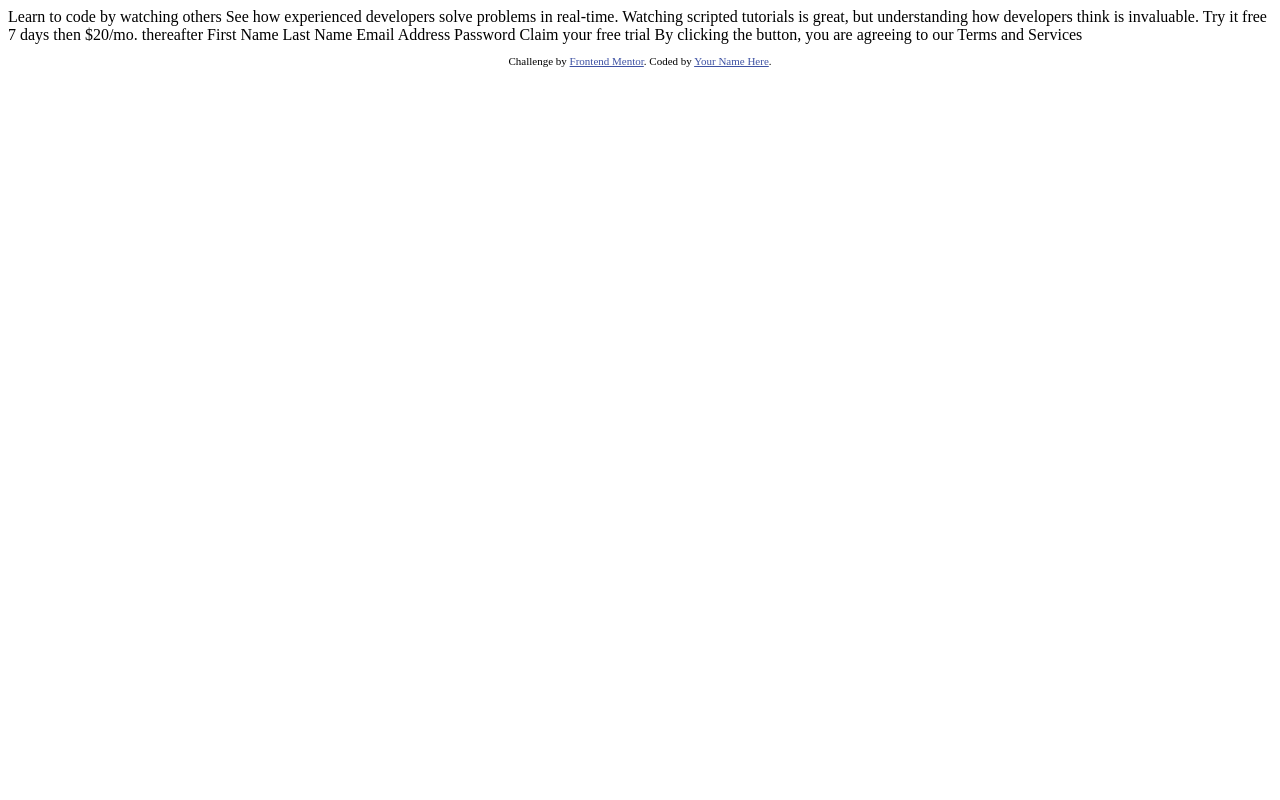
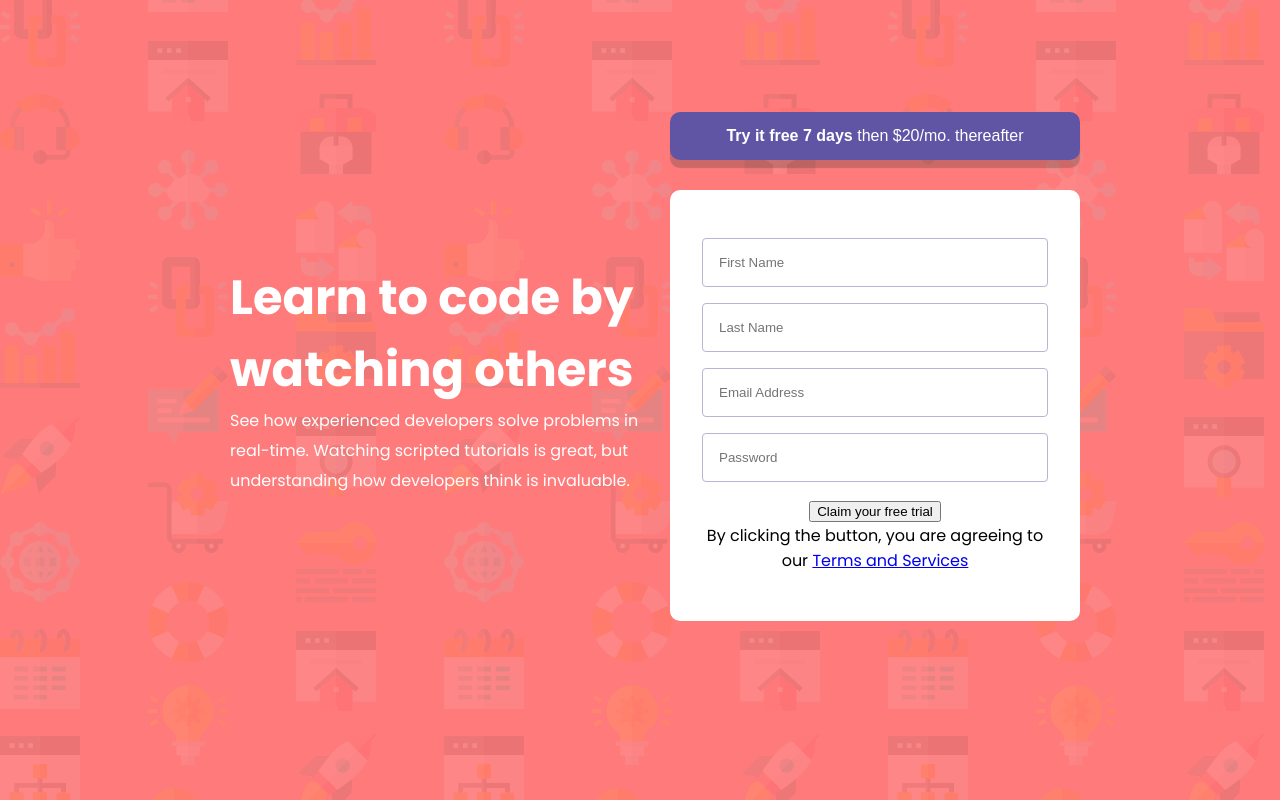
Before and after one commit to VipulGirme/intro-component-signup-form, a plain HTML site: page index.html in a window 1280 px wide. Drawn offline with Linux system fonts and the light colour scheme.

Commit message:
Day 1 commit

```diff
--- a/index.html
+++ b/index.html
@@ -1,42 +1,68 @@
 <!DOCTYPE html>
 <html lang="en">
+
 <head>
   <meta charset="UTF-8">
-  <meta name="viewport" content="width=device-width, initial-scale=1.0"> <!-- displays site properly based on user's device -->
+  <meta name="viewport" content="width=device-width, initial-scale=1.0">
+  <!-- displays site properly based on user's device -->
 
   <link rel="icon" type="image/png" sizes="32x32" href="./images/favicon-32x32.png">
-
+  <link rel="preconnect" href="https://fonts.googleapis.com">
+  <link rel="preconnect" href="https://fonts.gstatic.com" crossorigin>
+  <link href="https://fonts.googleapis.com/css2?family=Poppins:wght@400;500;600;700&display=swap" rel="stylesheet">
+  <link rel="stylesheet" href="/style.css">
   <title>Frontend Mentor | Intro component with sign up form</title>
 
   <!-- Feel free to remove these styles or customise in your own stylesheet 👍 -->
   <style>
-    .attribution { font-size: 11px; text-align: center; }
-    .attribution a { color: hsl(228, 45%, 44%); }
+    .attribution {
+      font-size: 11px;
+      text-align: center;
+    }
+
+    .attribution a {
+      color: hsl(228, 45%, 44%);
+    }
   </style>
 </head>
+
 <body>
+  <main>
+    <div class="container">
+      <h1>Learn to code by watching others</h1>
+      <p>See how experienced developers solve problems in real-time. Watching scripted tutorials is great,
+        but understanding how developers think is invaluable. </p>
+    </div>
+    <div class="form-container">
+      <div class="trial-button">
+        <button><span class="button-highlight">Try it free 7 days</span> then $20/mo. thereafter</button>
+      </div>
+      <form id="signupForm">
+        <div class="form-control">
+          <input type="text" id="firstName" placeholder="First Name">
+        </div>
+        <div class="form-control">
+          <input type="text" id="lastName" placeholder="Last Name">
+        </div>
+       <div class="form-control">
+        <input type="text" id="emailAddress" placeholder="Email Address">
+       </div>
+        <div class="form-control">
+          <input type="password" id="password" placeholder="Password">
+        </div>
 
-  Learn to code by watching others
+        <button class="btn-claim">Claim your free trial</button>
 
-  See how experienced developers solve problems in real-time. Watching scripted tutorials is great,
-  but understanding how developers think is invaluable.
-
-  Try it free 7 days then $20/mo. thereafter
-
-  First Name
-  Last Name
-  Email Address
-  Password
-
-  Claim your free trial
-
-  By clicking the button, you are agreeing to our Terms and Services
-
-  <footer>
+        <p>By clicking the button, you are agreeing to our <a href="#" class="terms-services">Terms and Services</a></p>
+      </form>
+    </div>
+  </main>
+  <!-- <footer>
     <p class="attribution">
       Challenge by <a href="https://www.frontendmentor.io?ref=challenge" target="_blank">Frontend Mentor</a>.
       Coded by <a href="#">Your Name Here</a>.
     </p>
-  </footer>
+  </footer> -->
 </body>
+
 </html>
--- /dev/null
+++ b/style.css
@@ -0,0 +1,82 @@
+* {
+    margin: 0;
+}
+:root {
+    --red : hsl(0, 100%, 74%);
+    --green: hsl(154, 59%, 51%);
+    --blue: hsl(248, 32%, 49%);
+
+    --dark-blue: hsl(249, 10%, 26%);
+    --grayish-blue: hsl(246, 25%, 77%);
+}
+body {
+    font-family: 'Poppins', sans-serif;
+    font-size: 16px;
+    display: flex;
+    justify-content: center;
+    align-items: center;
+    background-image: url(./images/bg-intro-desktop.png);
+    background-color: var(--red);
+    padding: 32px 200px;
+    margin-top: 50px;
+}
+main {
+    display: inline-flex;
+}
+form {
+    border-radius: 10px;
+    padding: 48px 32px;
+    background-color: white;
+}
+input {
+    display: block;
+    width: 100%;
+    box-sizing: border-box;
+    border-radius: 4px;
+    padding: 16px;
+    margin-bottom: 16px;
+    border: 1px solid var(--grayish-blue);
+}
+.container {
+    color: white;
+    width: 50%;
+    padding: 150px 0px;
+    margin: 30px;
+}
+
+.container p {
+    font-size: 16px;
+    font-weight: 400;
+    line-height: 30px;
+}
+
+.form-container {
+    width: 50%;
+    text-align: center;
+    margin: 30px 0px;
+}
+
+.container h1 {
+    font-weight: 700;
+    font-size: 48px;
+}
+
+.trial-button {
+    margin: auto;
+    padding-bottom: 30px;
+}
+.trial-button button{
+    color: white;
+    border-radius: 10px;
+    border:none;
+    text-align: center;
+    background-color: var(--blue);
+    padding: 15px 32px;
+    font-size: 16px;
+    width: 100%;
+    box-sizing: border-box;
+    box-shadow: 0 8px 1px hsl(0deg 0% 21% / 26%);
+}
+.button-highlight {
+    font-weight: 600;
+}
```
